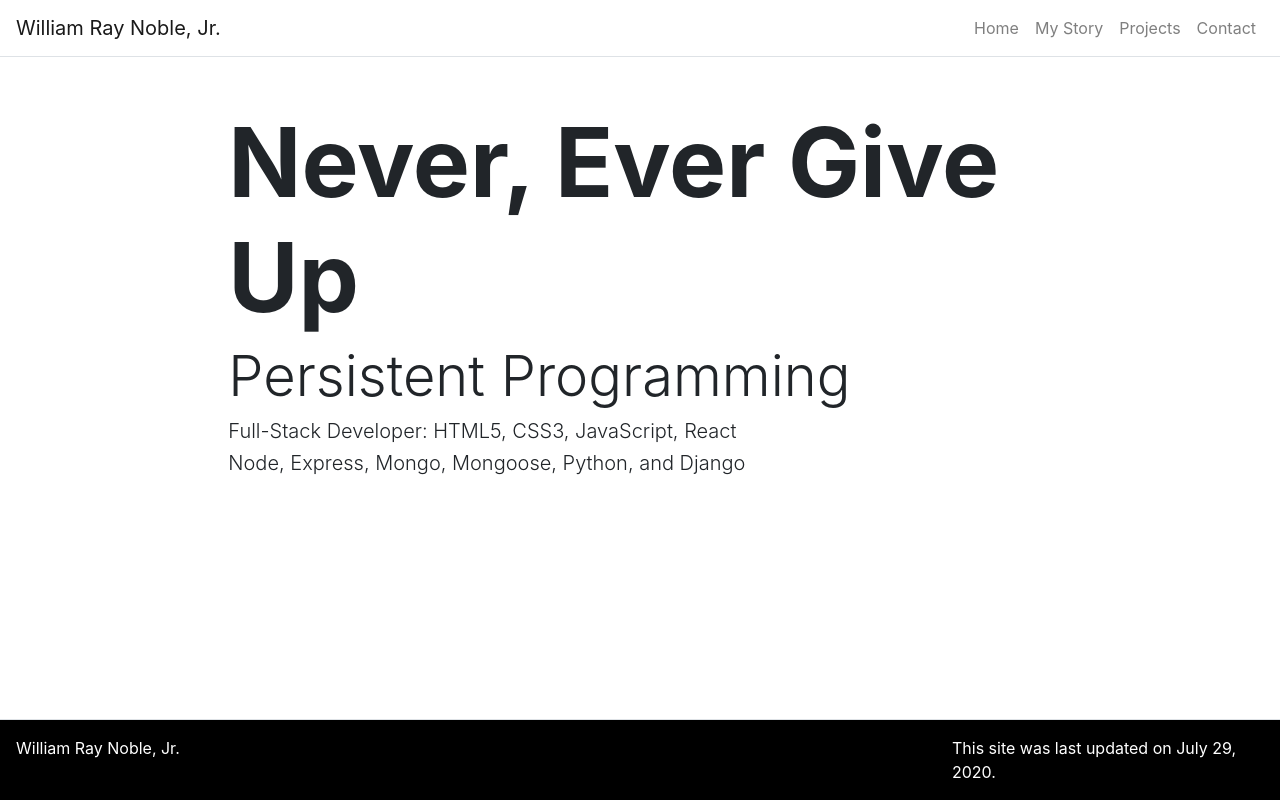
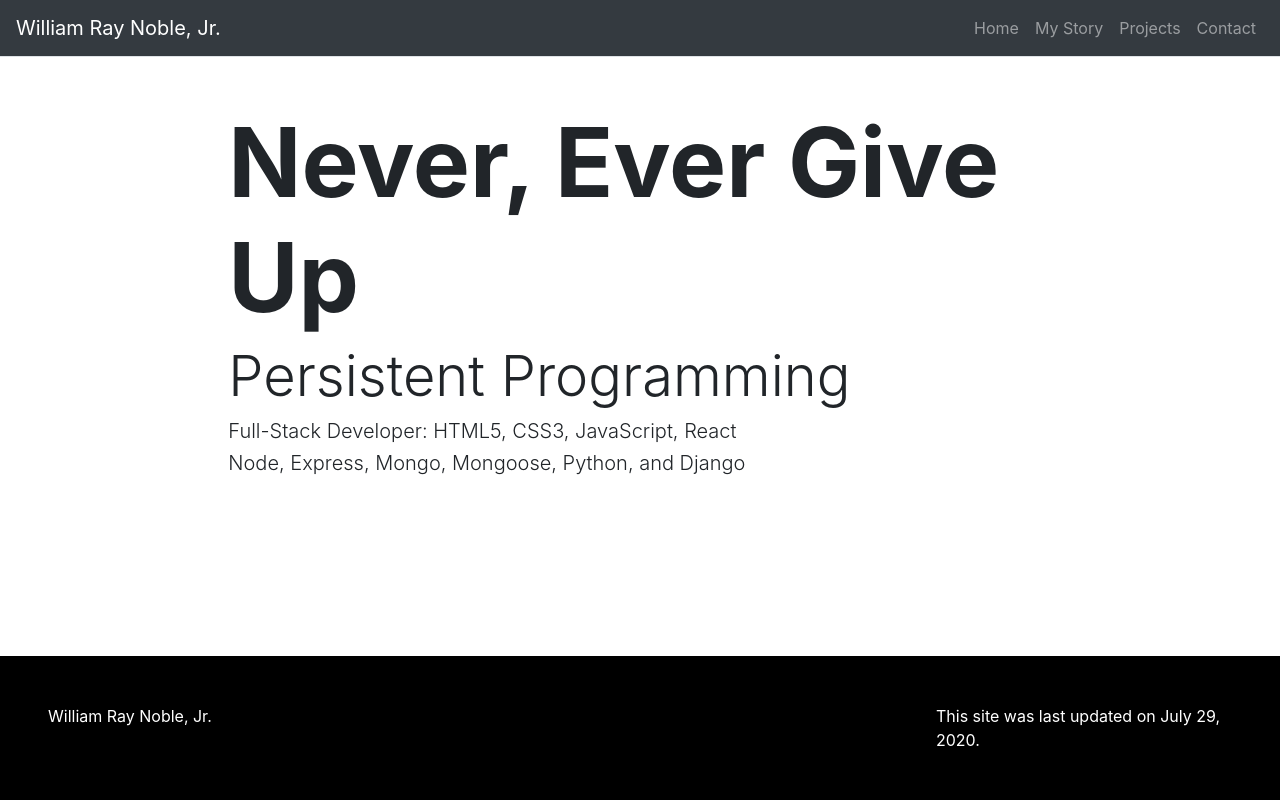
Before and after one commit to WRNoble/Portfolio-React, a React (Create React App) app in the folder portfolio/: page / in a window 1280 px wide. Built offline with nearby package versions, Linux system fonts and the light colour scheme.

Commit message:
change in color for navbar

```diff
--- a/portfolio/src/App.js
+++ b/portfolio/src/App.js
@@ -7,7 +7,6 @@ import HomePage from "./pages/HomePage";
 import AboutPage from "./pages/AboutPage";
 import ProjectsPage from "./pages/ProjectsPage";
 import ContactPage from "./pages/ContactPage";
-import Footer from "./components/Footer";
 
 import "./App.css";
 
@@ -45,7 +44,10 @@ class App extends Component {
     return (
       <Router>
         <Container className="p-0" fluid={true}>
-          <Navbar className="border-bottom" bg="transparent" expand="lg">
+          <Navbar
+            className="border-bottom navbar navbar-dark bg-dark"
+            expand="lg"
+          >
             <Navbar.Brand>William Ray Noble, Jr.</Navbar.Brand>
             <Navbar.Toggle className="border-0" aria-controls="navbar-toggle" />
             <Navbar.Collapse id="navbar-toggle">
@@ -97,7 +99,6 @@ class App extends Component {
             exact
             render={() => <ContactPage title={this.state.contact.title} />}
           />
-          <Footer />
         </Container>
       </Router>
     );
--- a/portfolio/src/components/Footer.js
+++ b/portfolio/src/components/Footer.js
@@ -7,7 +7,7 @@ function Footer() {
   return (
     <footer className="mt-5 footer fixed-bottom">
       <Container fluid={true}>
-        <Row className="border-top justify-content-between p-3">
+        <Row className="justify-content-between p-5">
           <Col className="p-0" md={3} sm={12}>
             William Ray Noble, Jr.
           </Col>
--- a/portfolio/src/index.css
+++ b/portfolio/src/index.css
@@ -13,14 +13,15 @@ code {
 }
 
 .w-card {
-  margin: 20px;
+  margin: 0px 5px 40px 5px;
 }
 
 .w-card-image {
   border-radius: 10px;
   width: 300px;
   height: 350px;
-  box-shadow: 0px 0px 3px 1px #ccc;
+  box-shadow: 0px 0px 5px 5px #ccc;
+  margin-bottom: 0px;
 }
 
 .w-card-title {
@@ -31,11 +32,16 @@ code {
 .w-card-info {
   margin-top: 10px;
   min-height: 100px;
+  margin-bottom: 20px;
 }
 
 .w-card-text {
   font-size: 16px;
   margin: 0px;
+}
+
+.w-card-linkTwo {
+  margin-bottom: 20px;
 }
 
 .success-msg {
@@ -48,8 +54,15 @@ code {
   padding: 15px;
 }
 
-.footer {
+.nav {
   color: white;
   background-color: black;
+}
+
+.footer {
+  margin-top: 100px;
+  color: white;
+  background-color: black;
+  z-index: -1;
   position: sticky;
 }
--- a/portfolio/src/pages/HomePage.js
+++ b/portfolio/src/pages/HomePage.js
@@ -1,5 +1,6 @@
 import React from "react";
 import Poster from "../components/Poster";
+import Footer from "../components/Footer";
 
 function HomePage(props) {
   return (
@@ -10,6 +11,7 @@ function HomePage(props) {
         subtext={props.subtext}
         subtext1={props.subtext1}
       />
+      <Footer />
     </div>
   );
 }
```
